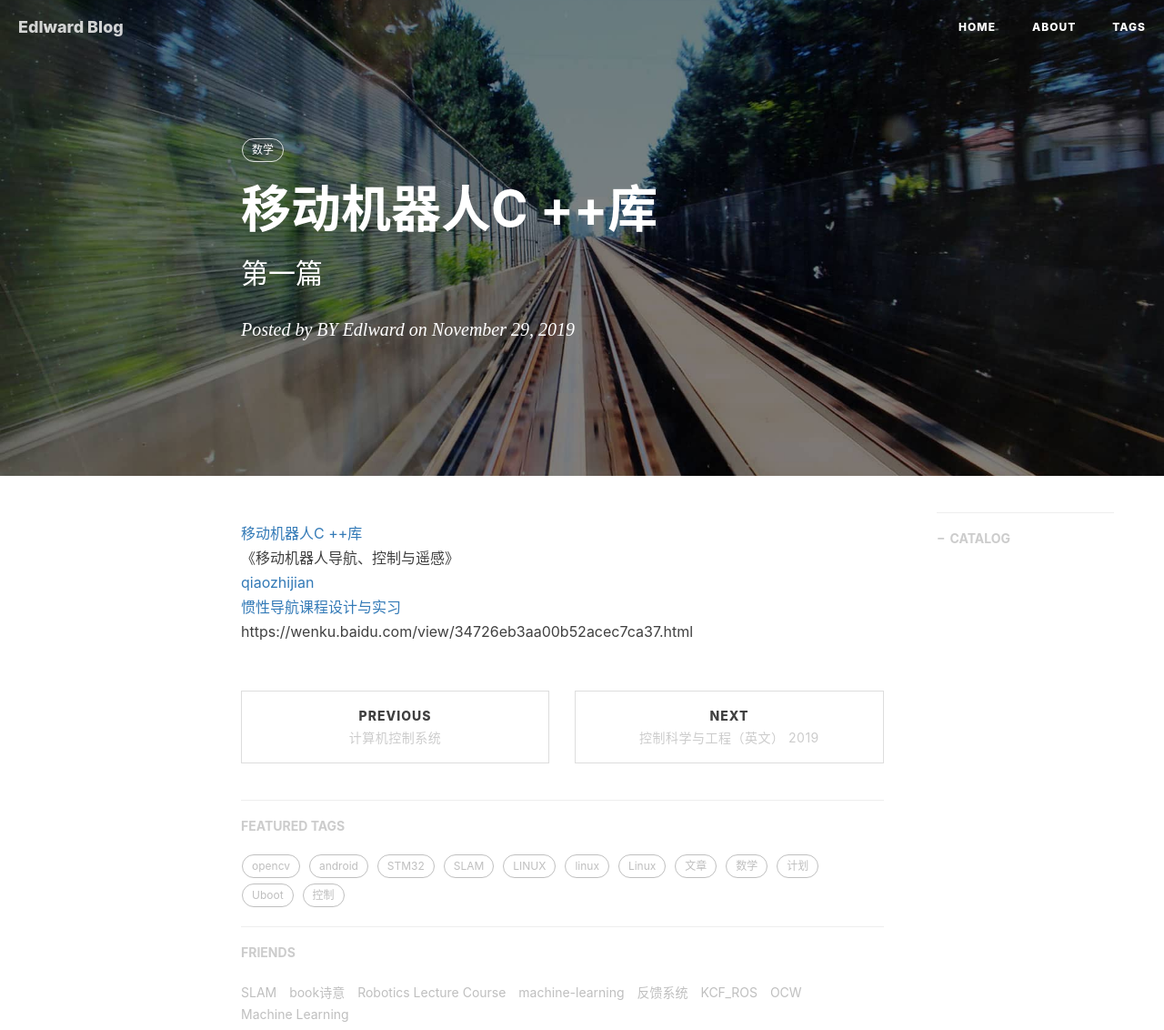
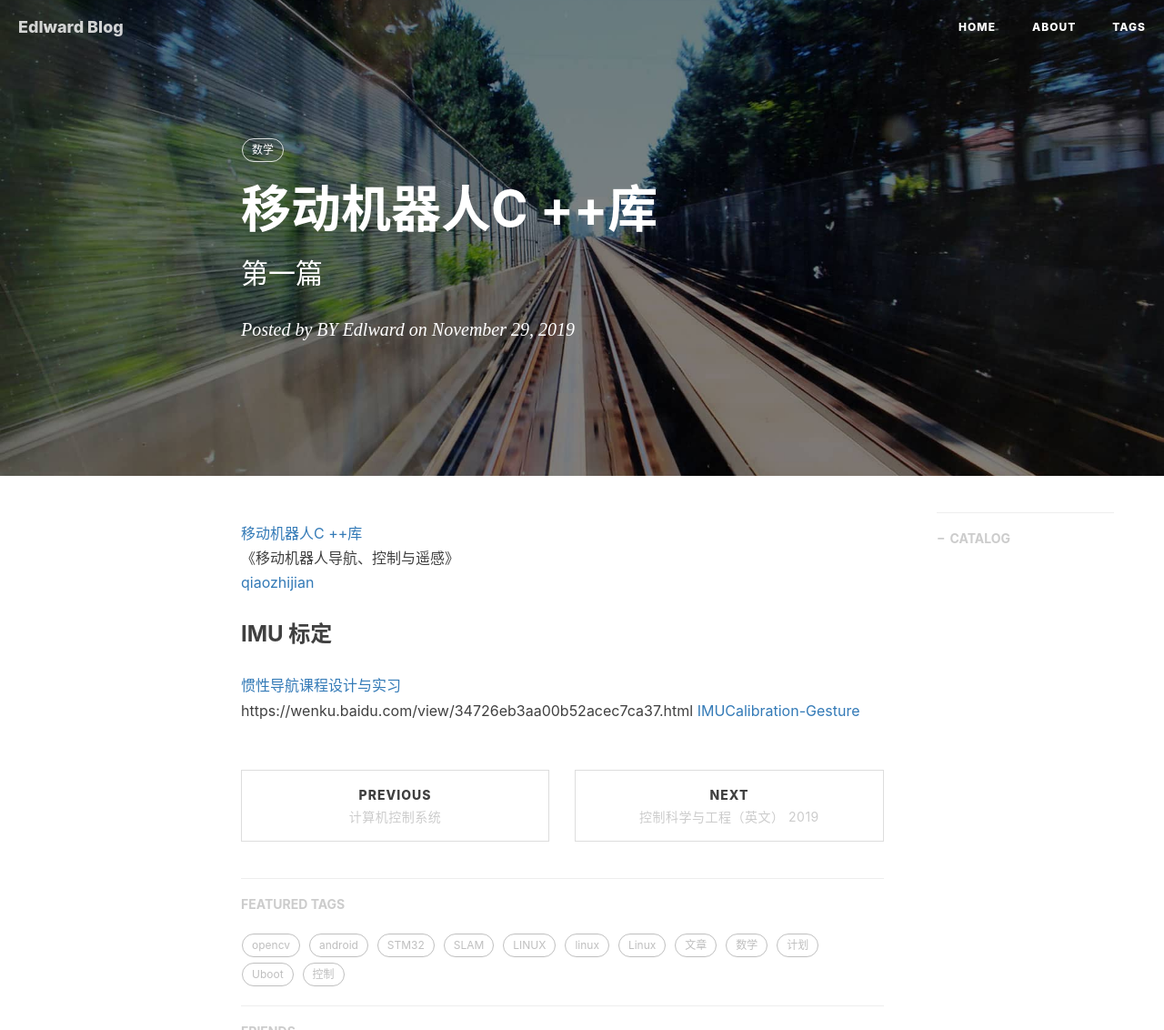
Before and after one commit to gary-robotics/dlward, a Jekyll site: the page built from _posts/2019-12-04-移动机器人C ++库-2019.markdown, in a window 1280 px wide, cut to the strip 0-1132 px from the top of the page. Shown: the whole strip at 91% size. Built offline with Jekyll 4.4.1, drawn with Linux system fonts in a browser that asks for light colours; nearby versions of some CDN libraries; comment, search, counter and statistics services are not loaded.

Commit message:
Update 2019-12-04-移动机器人C ++库-2019.markdown

```diff
--- a/_posts/2019-12-04-移动机器人C ++库-2019.markdown
+++ b/_posts/2019-12-04-移动机器人C ++库-2019.markdown
@@ -12,5 +12,8 @@ tags:                               #标签
 [移动机器人C ++库](https://www.mrpt.org/)
 《移动机器人导航、控制与遥感》
 [qiaozhijian](https://github.com/qiaozhijian)
+
+### IMU 标定
 [惯性导航课程设计与实习](http://lab.sgg.whu.edu.cn/a/xiazai/dagang/20180312/517.html)
 https://wenku.baidu.com/view/34726eb3aa00b52acec7ca37.html
+[IMUCalibration-Gesture](https://github.com/Edlward/IMUCalibration-Gesture)
```
